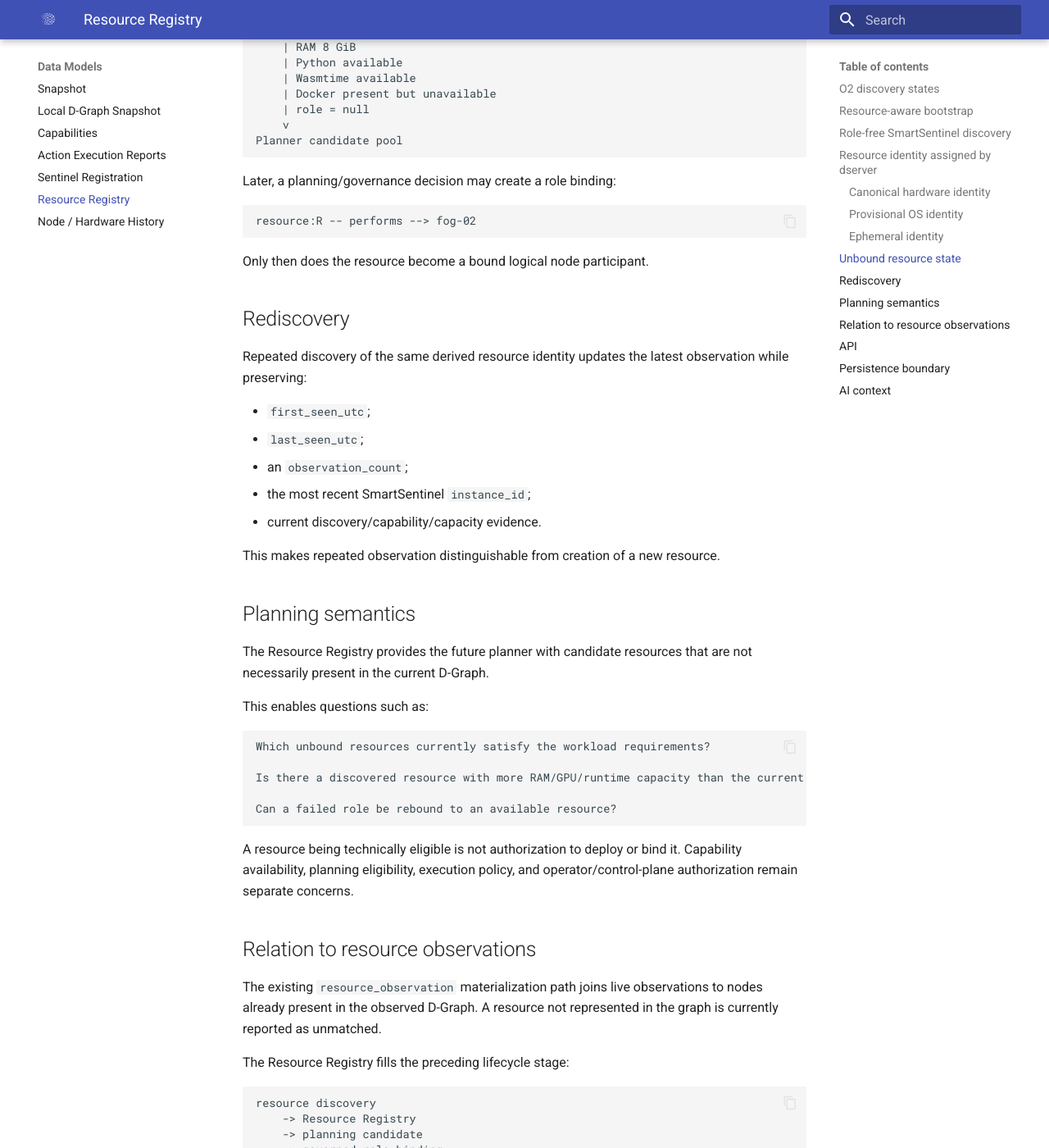
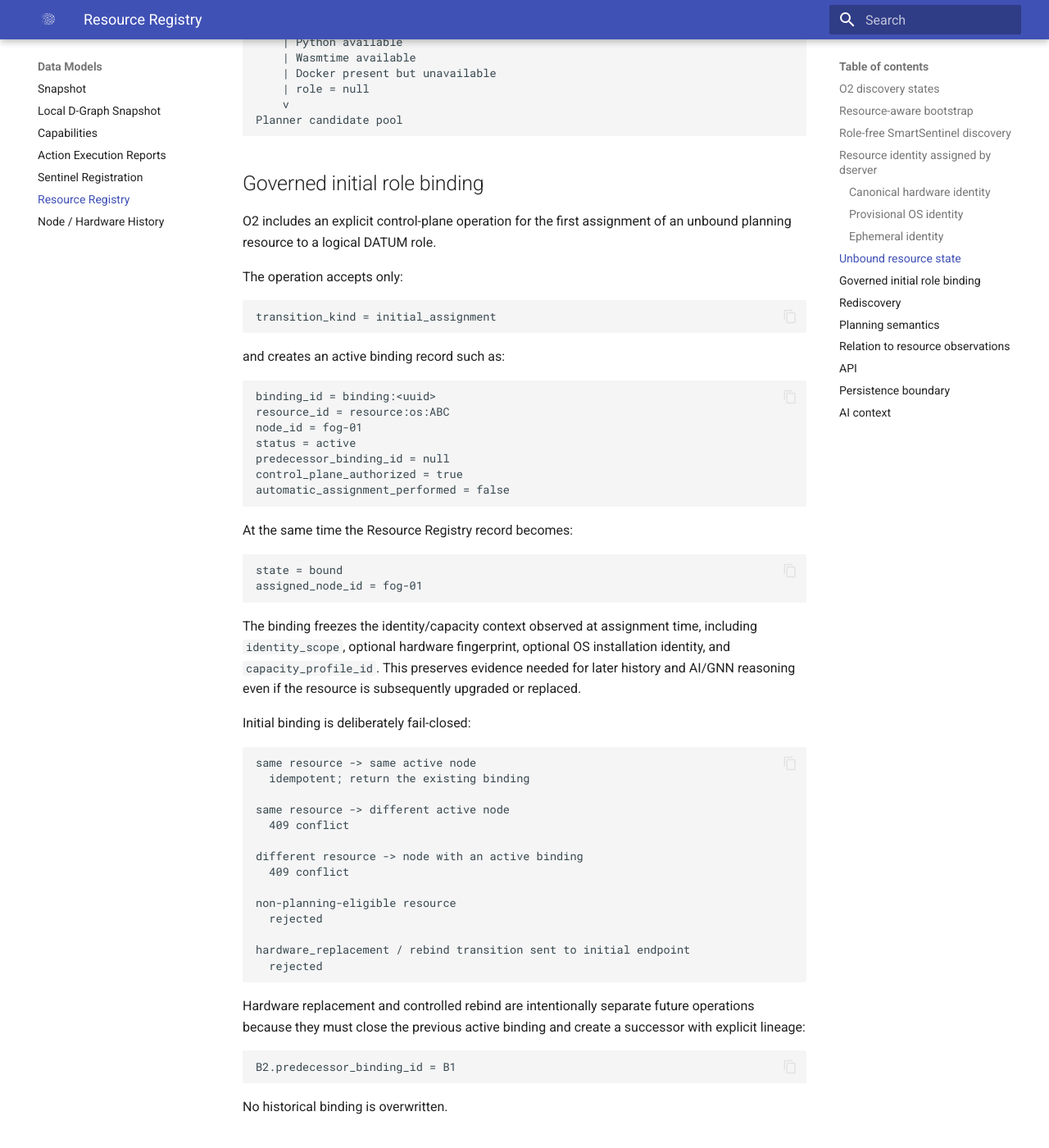
Before and after one commit to dnredson/datum, an MkDocs documentation site: the page built from documentation/reference/resource-registry.md, in a window 1280 px wide and 1400 px high, scrolled down 3792 px. Shown: the whole window at 82% size. Built offline with MkDocs 1.6.1 and Material for MkDocs 9.7.7, drawn with Linux system fonts in a browser that asks for light colours; some of the changed text lies outside the part shown.

Commit message:
Document governed initial resource role binding

````diff
--- a/documentation/reference/resource-registry.md
+++ b/documentation/reference/resource-registry.md
@@ -56,11 +56,11 @@ GET /api/v1/resources/:resource_id
     +--> resource absent --> unknown_resource
 ```
 
-A requested `node_id` may still be provided explicitly or by configuration. If the registry later reports that the same local resource is assigned to a different role, bootstrap rejects the conflict instead of silently accepting the requested role.
+A requested `node_id` may still be provided explicitly or by configuration. If the registry reports that the same local resource is assigned to a different role, bootstrap rejects the conflict instead of silently accepting the requested role.
 
 Bootstrap is observation/query-only in O2. It does not register an unknown resource, assign a role, take over an existing role, or mutate deployment state.
 
-Until governed Resource Registry binding is implemented, an existing logical-node context in dserver remains sufficient to classify a requested role as `known_bound_node`. Once `assigned_node_id` becomes the authoritative binding path, the registry relationship should become the primary correlation source.
+An existing logical-node context in dserver can still classify an explicitly requested role as `known_bound_node`; the Resource Registry binding is the implemented control-plane path for associating a discovered resource with a logical role.
 
 ## Role-free SmartSentinel discovery
 
@@ -154,13 +154,63 @@ Resource Registry
 Planner candidate pool
 ```
 
-Later, a planning/governance decision may create a role binding:
+## Governed initial role binding
+
+O2 includes an explicit control-plane operation for the first assignment of an unbound planning resource to a logical DATUM role.
+
+The operation accepts only:
 
 ```text
-resource:R -- performs --> fog-02
+transition_kind = initial_assignment
 ```
 
-Only then does the resource become a bound logical node participant.
+and creates an active binding record such as:
+
+```text
+binding_id = binding:<uuid>
+resource_id = resource:os:ABC
+node_id = fog-01
+status = active
+predecessor_binding_id = null
+control_plane_authorized = true
+automatic_assignment_performed = false
+```
+
+At the same time the Resource Registry record becomes:
+
+```text
+state = bound
+assigned_node_id = fog-01
+```
+
+The binding freezes the identity/capacity context observed at assignment time, including `identity_scope`, optional hardware fingerprint, optional OS installation identity, and `capacity_profile_id`. This preserves evidence needed for later history and AI/GNN reasoning even if the resource is subsequently upgraded or replaced.
+
+Initial binding is deliberately fail-closed:
+
+```text
+same resource -> same active node
+  idempotent; return the existing binding
+
+same resource -> different active node
+  409 conflict
+
+different resource -> node with an active binding
+  409 conflict
+
+non-planning-eligible resource
+  rejected
+
+hardware_replacement / rebind transition sent to initial endpoint
+  rejected
+```
+
+Hardware replacement and controlled rebind are intentionally separate future operations because they must close the previous active binding and create a successor with explicit lineage:
+
+```text
+B2.predecessor_binding_id = B1
+```
+
+No historical binding is overwritten.
 
 ## Rediscovery
 
@@ -172,7 +222,7 @@ Repeated discovery of the same derived resource identity updates the latest obse
 - the most recent SmartSentinel `instance_id`;
 - current discovery/capability/capacity evidence.
 
-This makes repeated observation distinguishable from creation of a new resource.
+This makes repeated observation distinguishable from creation of a new resource. If the resource is already bound, rediscovery preserves its bound state and assigned node while updating the latest evidence.
 
 ## Planning semantics
 
@@ -209,21 +259,24 @@ This avoids forcing every discovered machine to masquerade as a logical DATUM no
 
 ## API
 
-O2 introduces:
+O2 exposes:
 
 ```text
 POST /api/v1/resources/discovery
 GET  /api/v1/resources
 GET  /api/v1/resources/:resource_id
+POST /api/v1/resources/:resource_id/binding
+GET  /api/v1/resources/:resource_id/binding
+GET  /api/v1/resource-bindings
 ```
 
 All calls are scoped by `X-Datum-Project`.
 
-The list response includes `available_unbound_count` so future planners and dashboards can identify the candidate pool without treating ephemeral observations as stable resources.
+The resource list includes `available_unbound_count` and `bound_count`. The binding list exposes active/history records retained by the current process-local proof implementation.
 
 ## Persistence boundary
 
-The first O2 Resource Registry implementation is intentionally process-local, matching the current Sentinel-registration proof path. It establishes identity, validation, deduplication, API, and planning semantics without prematurely changing Firestore schemas.
+The first O2 Resource Registry and role-binding implementation is intentionally process-local, matching the current Sentinel-registration proof path. It establishes identity, validation, deduplication, explicit assignment, conflict handling, API, and planning semantics without prematurely changing Firestore schemas.
 
 Durable resource/binding history is required before production historical reasoning. A later persistence step must preserve resource identity, role-binding lineage, capacity revisions, and transitions across dserver restarts rather than overwriting history.
 
````
Also changed, not shown: other parts of documentation/reference/resource-registry.md (+2 -2 lines).
